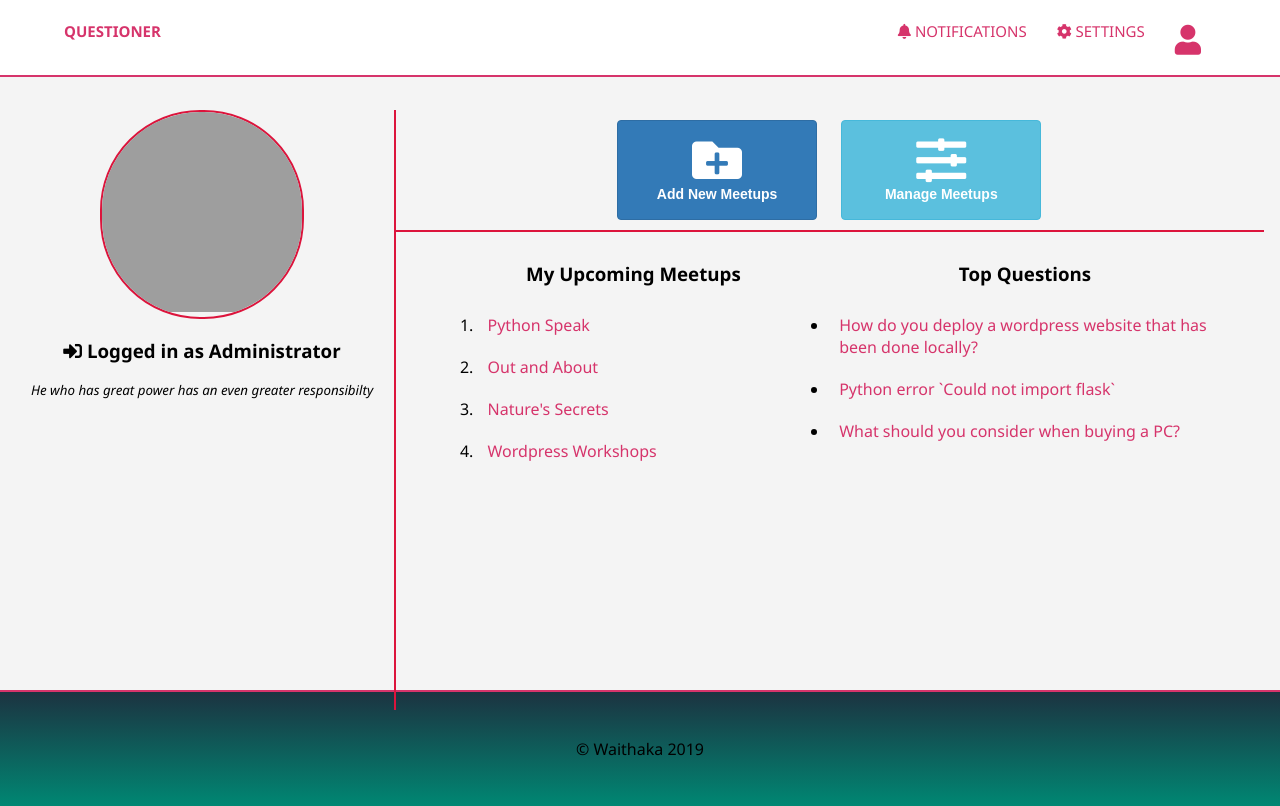
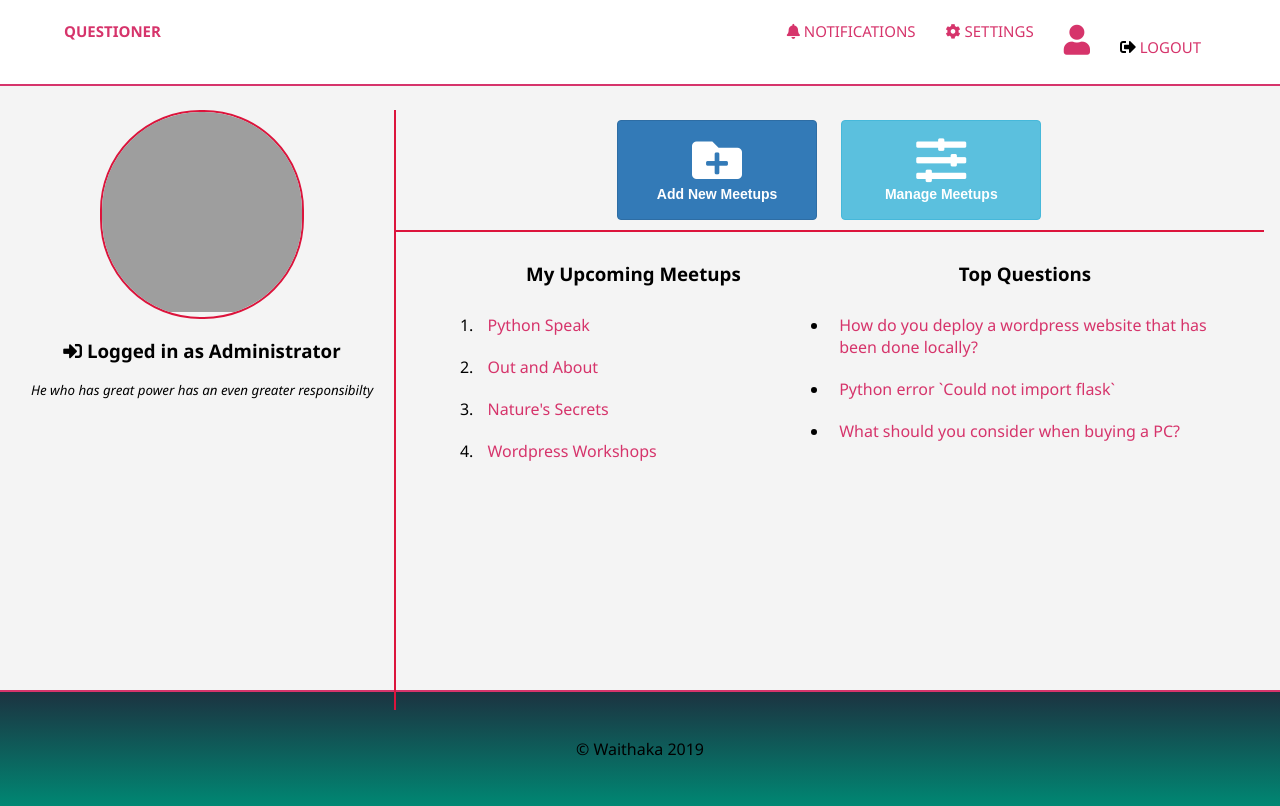
Before and after one commit to Mfalm3/Questioner, a Python web app: template UI/templates/profile.html in a window 1280 px wide. Run offline with Jinja, Linux system fonts and the light colour scheme; the template is opened without the code that fills it, so the values that code supplies are empty; some libraries are stand-ins or nearby versions; grey boxes are pictures that could not be loaded.

Commit message:
[Bug #163022444] Add logout button

```diff
--- a/UI/templates/admin/profile.html
+++ b/UI/templates/admin/profile.html
@@ -39,6 +39,9 @@
               			<i class="fas fa-user head-top"></i>
               		</div>
               	</a>
+              </li>
+              <li>
+                <p class="logout"><i class="fas fa-sign-out-alt"></i> <a href="javascript:void(0)" onclick="window.location='../index.html'">Logout</a></p>
               </li>
             </ul>
           </nav>
--- a/UI/templates/profile.html
+++ b/UI/templates/profile.html
@@ -39,6 +39,9 @@
               			<i class="fas fa-user head-top"></i>
               		</div>
               	</a>
+              </li>
+              <li>
+                <p class="logout"><i class="fas fa-sign-out-alt"></i> <a href="javascript:void(0)" onclick="window.location='index.html'">Logout</a></p>
               </li>
             </ul>
           </nav>
```
